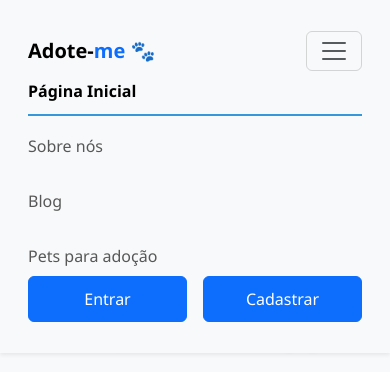
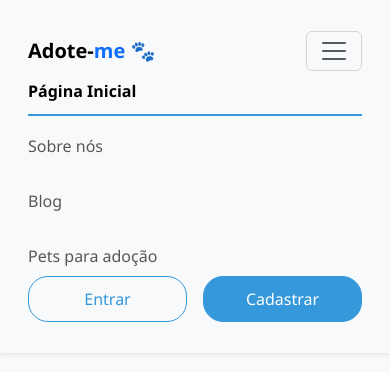
Before and after one commit to joaliny/adote-me, a Flask app: page / in a window 390 px wide, after a click that opens the changed part. Shown: the top 372 px of the page. Run offline with Flask 3, Linux system fonts and the light colour scheme; data that the repository does not hold is empty; some libraries are stand-ins or nearby versions.

Commit message:
responsividade arrumada

```diff
--- a/static/css/base.css
+++ b/static/css/base.css
@@ -116,10 +116,10 @@
         }
 
         .btn-rounded {
-  min-width: 100px; /* largura mínima */
-  padding: 10px 25px;
-  text-align: center;
-}
+            min-width: 100px; /* largura mínima */
+            padding: 10px 25px;
+            text-align: center;
+        }
 
 
 
@@ -166,7 +166,7 @@
   text-align: center;
   margin-top: 40px;
   padding-top: 20px;
-  border-top: 1px solid rgba(255,255,255,0.1);
+  border-top: 1px solid rgba(243, 243, 243, 0.1);
   color: #bdc3c7;
 }
 
@@ -196,10 +196,6 @@
  footer .logo span {
      color: white;
  }
-
-
-
-
 
 
 
@@ -266,15 +262,6 @@
 }
 
 
-
-
-
-
-
-
-
-
-
 .btn-favorito-ativo {
     color: #dc3545 !important;
     background-color: rgba(220, 53, 69, 0.1) !important;
--- a/templates/base.html
+++ b/templates/base.html
@@ -74,8 +74,8 @@
               </ul>
             </div>
             {% else %}
-            <a href="/login" class="btn btn-primary btn-rounded flex-grow-1 w-100 me-3">Entrar</a>
-            <a href="/cadastro" class="btn btn-primary btn-rounded flex-grow-1 w-100">Cadastrar</a>
+            <a href="/login" class="btn btn-login btn-rounded flex-grow-1 w-100 me-3">Entrar</a>
+            <a href="/cadastro" class="btn btn-register btn-rounded flex-grow-1 w-100">Cadastrar</a>
             {% endif %}
           </div>
         </div>
--- a/templates/cadastro_user.html
+++ b/templates/cadastro_user.html
@@ -38,14 +38,16 @@
         padding: 20px;
       }
     }
+
+
   </style>
 </head>
 <body>
 
   <div class="d-flex flex-column flex-lg-row align-items-center justify-content-center" style="min-height: 100vh;">
     <!-- Lado esquerdo com logo -->
-    <div class="left-side d-flex align-items-center justify-content-center bg-primary" style="flex: 1;">
-      <img src="{{ url_for('static', filename='imagens/logo-adote-me.png') }}" alt="Logo Adote-me" class="img-fluid" />
+    <div class="left-side d-flex align-items-center justify-content-center " style="flex: 1;">
+      <img src="{{ url_for('static', filename='imagens/logo-adote-me.png') }}" alt="Logo Adote-me" class="img-fluid logo-full"  />
     </div>
 
     <!-- Lado direito com formulário -->
```
Also changed, not shown: static/css/cadastrar.css (line endings or trailing spaces).
